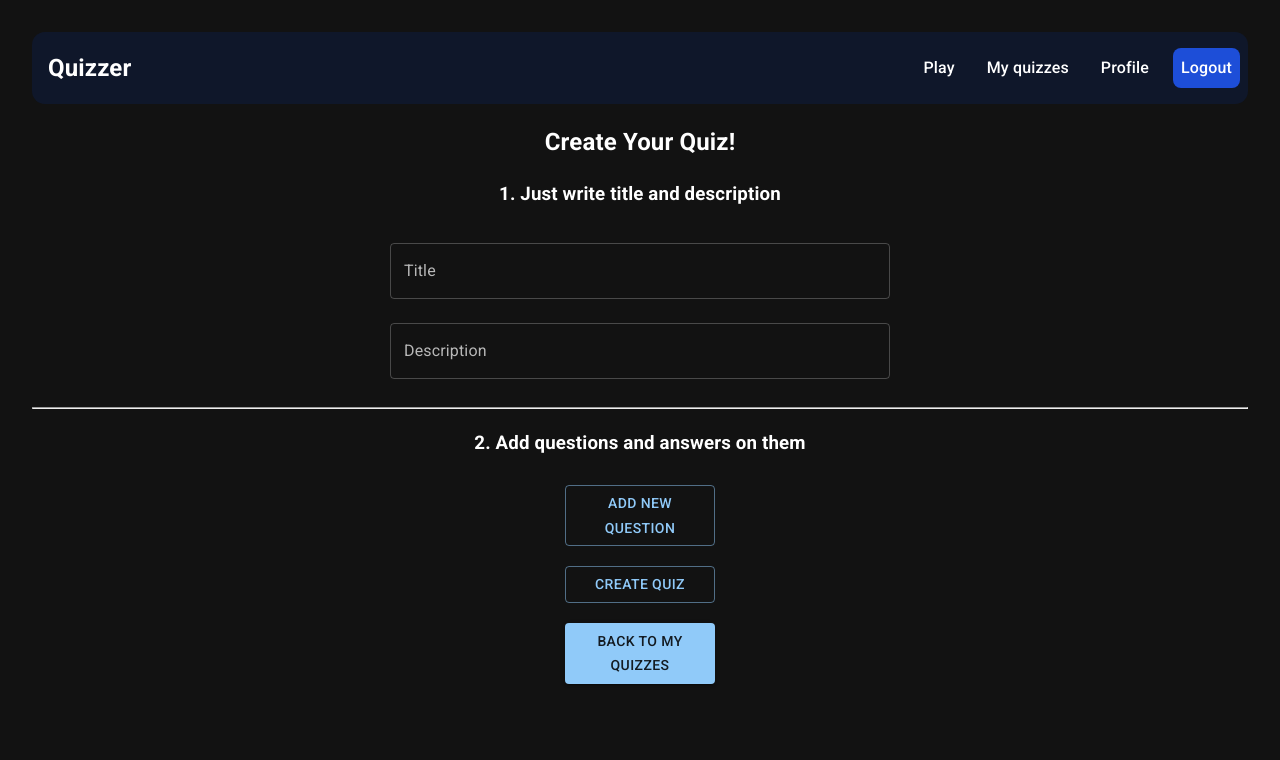
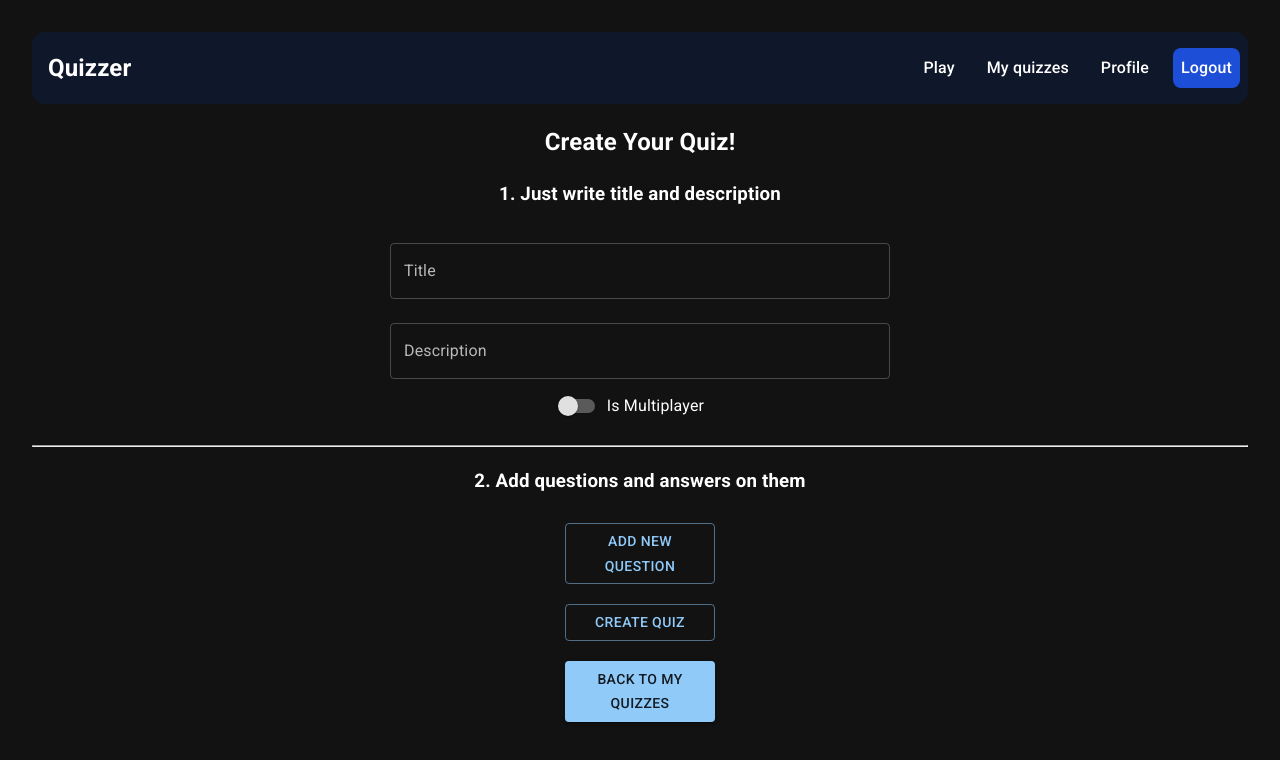
Before and after one commit to PolinaPoznyak/Quizzer-Client, a React (Vite) app: page /addquiz in a window 1280 px wide. Shown: the top 760 px of the page. Built offline with nearby package versions, Linux system fonts and the light colour scheme; sample sign-in values are in the browser's storage.

Commit message:
feat: added isMultiplayer switch

```diff
--- a/src/components/CreateQuiz.jsx
+++ b/src/components/CreateQuiz.jsx
@@ -10,6 +10,8 @@ import {
   Select,
   MenuItem,
   Snackbar,
+  Switch,
+  FormControlLabel,
 } from '@mui/material';
 import MuiAlert from '@mui/material/Alert';
 import apiService from '../services/apiService';
@@ -35,6 +37,7 @@ const CreateQuiz = () => {
   const [quizDetails, setQuizDetails] = useState({
     title: '',
     description: '',
+    isMultiplayer: false,
   });
 
   const [questions, setQuestions] = useState([]);
@@ -47,6 +50,13 @@ const CreateQuiz = () => {
     setQuizDetails({
       ...quizDetails,
       [event.target.name]: event.target.value,
+    });
+  };
+
+  const handleIsMultiplayerToggle = (event) => {
+    setQuizDetails({
+      ...quizDetails,
+      isMultiplayer: event.target.checked,
     });
   };
 
@@ -121,6 +131,7 @@ const CreateQuiz = () => {
         createdQuizResponse = await apiService.createQuiz({
           title: quizDetails.title,
           description: quizDetails.description,
+          isMultiplayer: quizDetails.isMultiplayer,
         });
 
         if (createdQuizResponse && createdQuizResponse.id) {
@@ -203,6 +214,18 @@ const CreateQuiz = () => {
         onChange={handleQuizDetailsChange}
         style={textFieldStyle}
         margin="normal"
+      />
+      <br />
+      <FormControlLabel
+        control={
+          <Switch
+            checked={quizDetails.isMultiplayer}
+            onChange={handleIsMultiplayerToggle}
+            name="isMultiplayer"
+            color="primary"
+          />
+        }
+        label="Is Multiplayer"
       />
       <hr style={{ margin: '20px 0' }} />
       <h3>2. Add questions and answers on them</h3>
```
